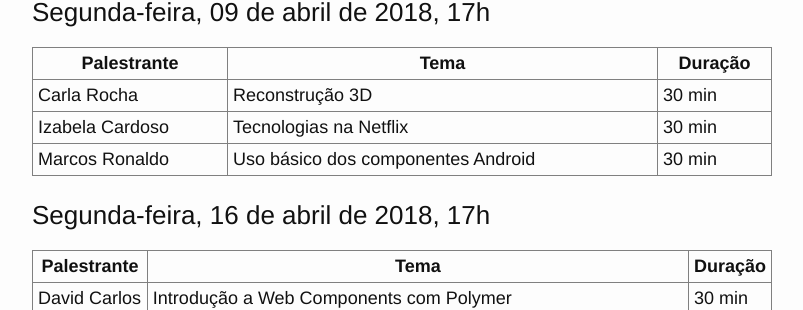
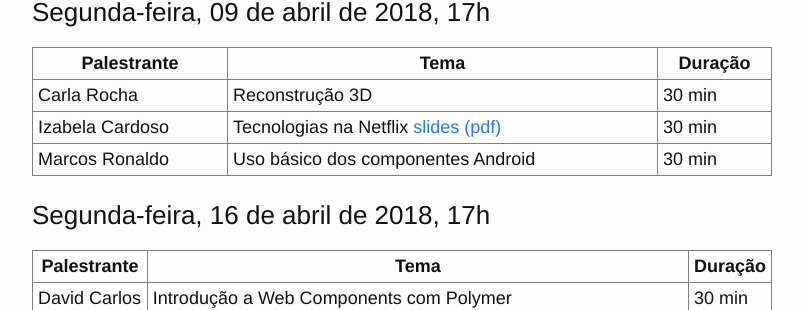
Before and after one commit to lappis-unb/MiniLappisConf, a Jekyll site: the page built from passados.md, in a window 1280 px wide and 900 px high, scrolled down 804 px. Shown: the part 143-453 px from the top of the window, without its empty margins (238-1041 px from the left). Built offline with Jekyll 4.4.1, drawn with Linux system fonts in a browser that asks for light colours.

Commit message:
slides apresentacao netflix, izabela

```diff
--- a/passados.md
+++ b/passados.md
@@ -35,7 +35,7 @@ title: Eventos passados
 | Palestrante     | Tema                               | Duração |
 | --------------- | ---------------------------------- | ------- |
 | Carla Rocha     | Reconstrução 3D                    | 30 min  |
-| Izabela Cardoso | Tecnologias na Netflix             | 30 min  |
+| Izabela Cardoso | Tecnologias na Netflix [slides (pdf)](slides/netflix.pdf) | 30 min  |
 | Marcos Ronaldo  | Uso básico dos componentes Android | 30 min  |
 
 ### Segunda-feira, 16 de abril de 2018, 17h
```
Also changed, not shown: 1 other file.
